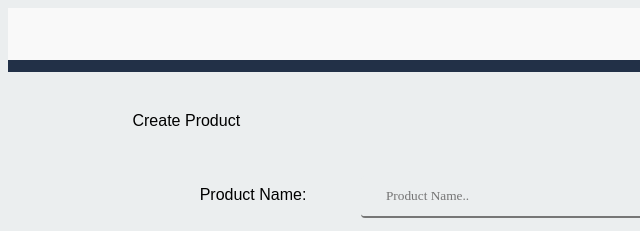
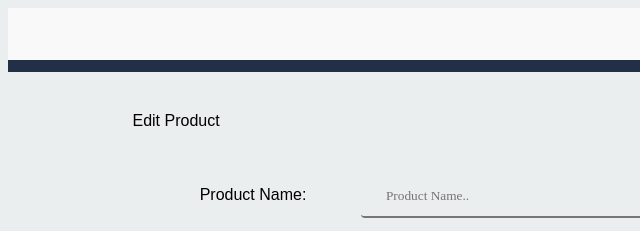
Before and after one commit to probuse/Store-Manager, a plain HTML site: page edit-item.html in a window 1280 px wide. Shown: the top 231 px of the page, 0-640 px from the left. Drawn offline with Linux system fonts and the light colour scheme.

Commit message:
chore: Adjusted edit-button name[#161108998]

```diff
--- a/edit-item.html
+++ b/edit-item.html
@@ -18,7 +18,7 @@
         <div id="main">
         <div id="table-container">
             <div class="admin-btn">
-                <label id="report-label2">Create Product</label>
+                <label id="report-label2">Edit Product</label>
                 <a href="owner-inventory.html"><input type="submit" value="Go Back" class="btn-btn-submit2"></a>
                 </div>
             <div class="content-container">
```
